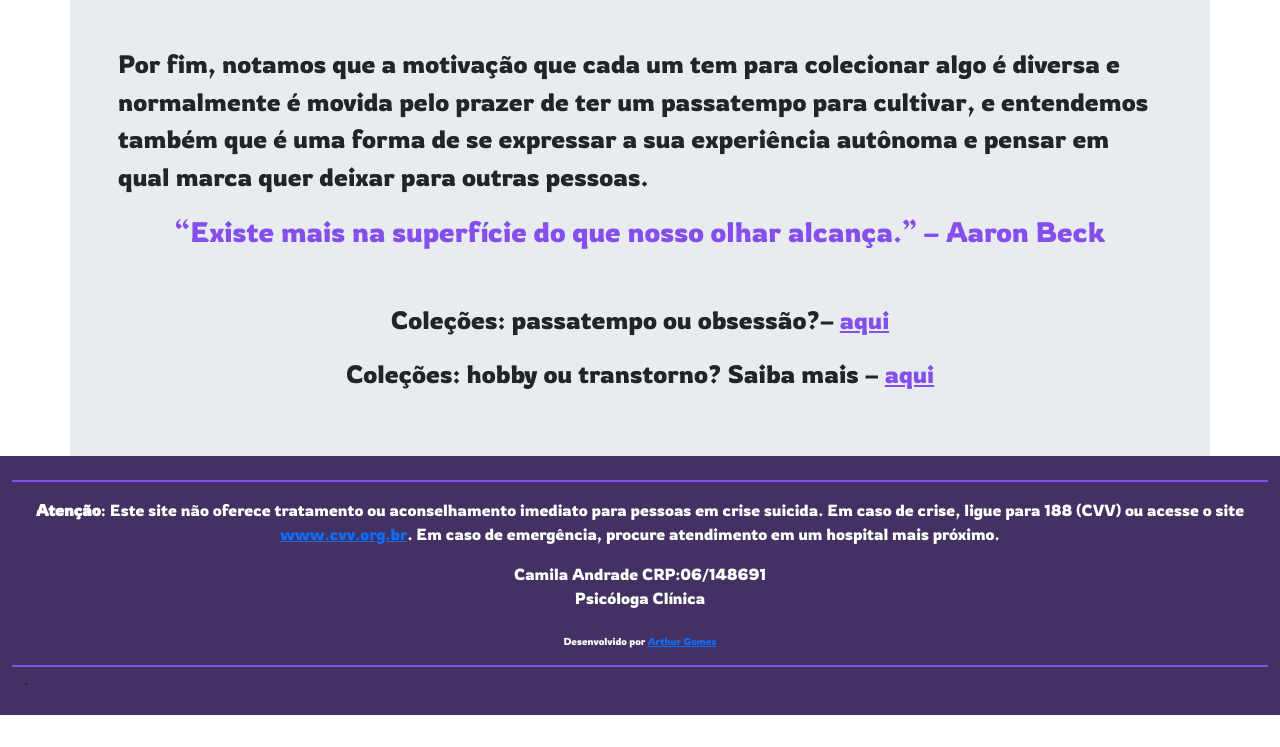
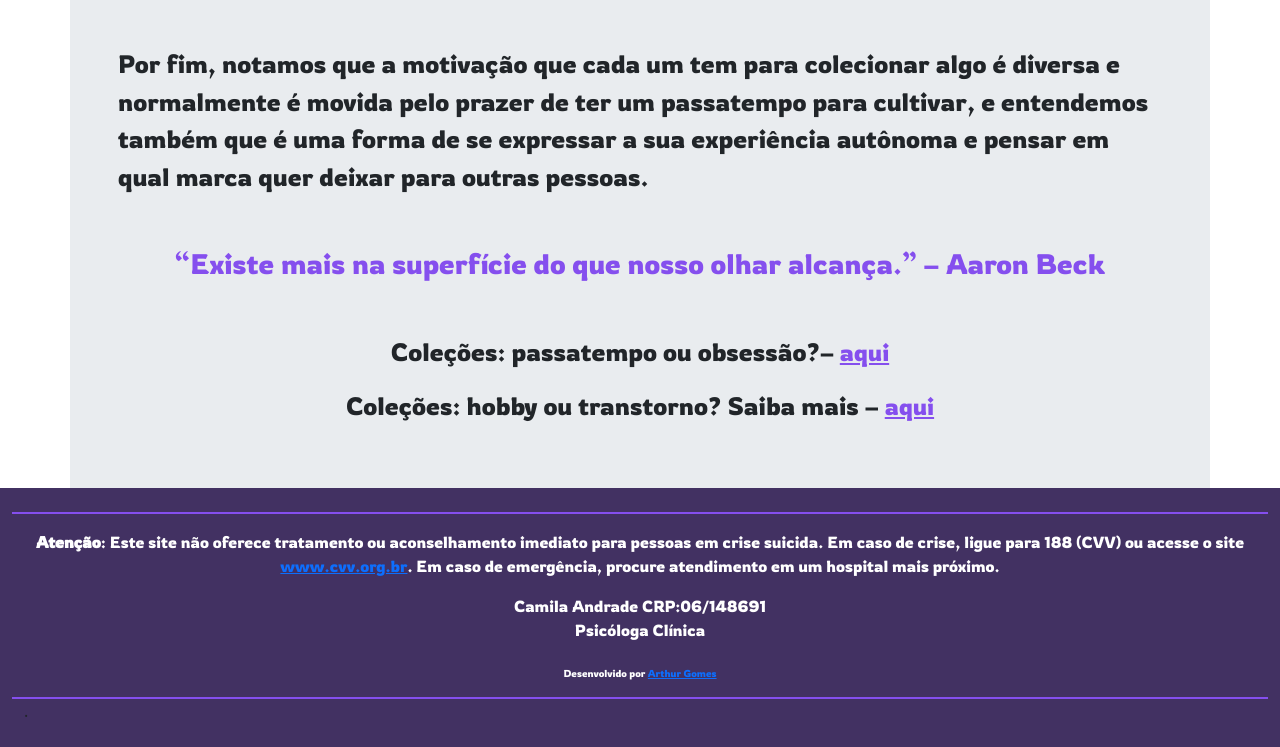
Before and after one commit to Arttutu/camila-site, a plain HTML site: page blog/blog2.html in a window 1280 px wide. Shown: the part 1776-2523 px from the top of the page. Before the commit the page ends 2491 px from the top, so only its background shows below. Drawn offline with nearby package versions, Linux system fonts and the light colour scheme.

Commit message:
padding-blog

```diff
--- a/blog/blog2.html
+++ b/blog/blog2.html
@@ -165,7 +165,8 @@
           ter um passatempo para cultivar, e entendemos também que é uma forma de se expressar a sua experiência
           autônoma e pensar
           em qual marca quer deixar para outras pessoas.</p>
-        <p class="titulo  fs-3 text-center">“Existe mais na superfície do que nosso olhar alcança.” – Aaron Beck</p>
+        <p class="titulo  fs-3 text-center mt-5">“Existe mais na superfície do que nosso olhar alcança.” – Aaron Beck
+        </p>
       </div>
     </div>
     <div class="row mt-5">
```
Also changed, not shown: blog/blog1.html (+1 -1 lines).
